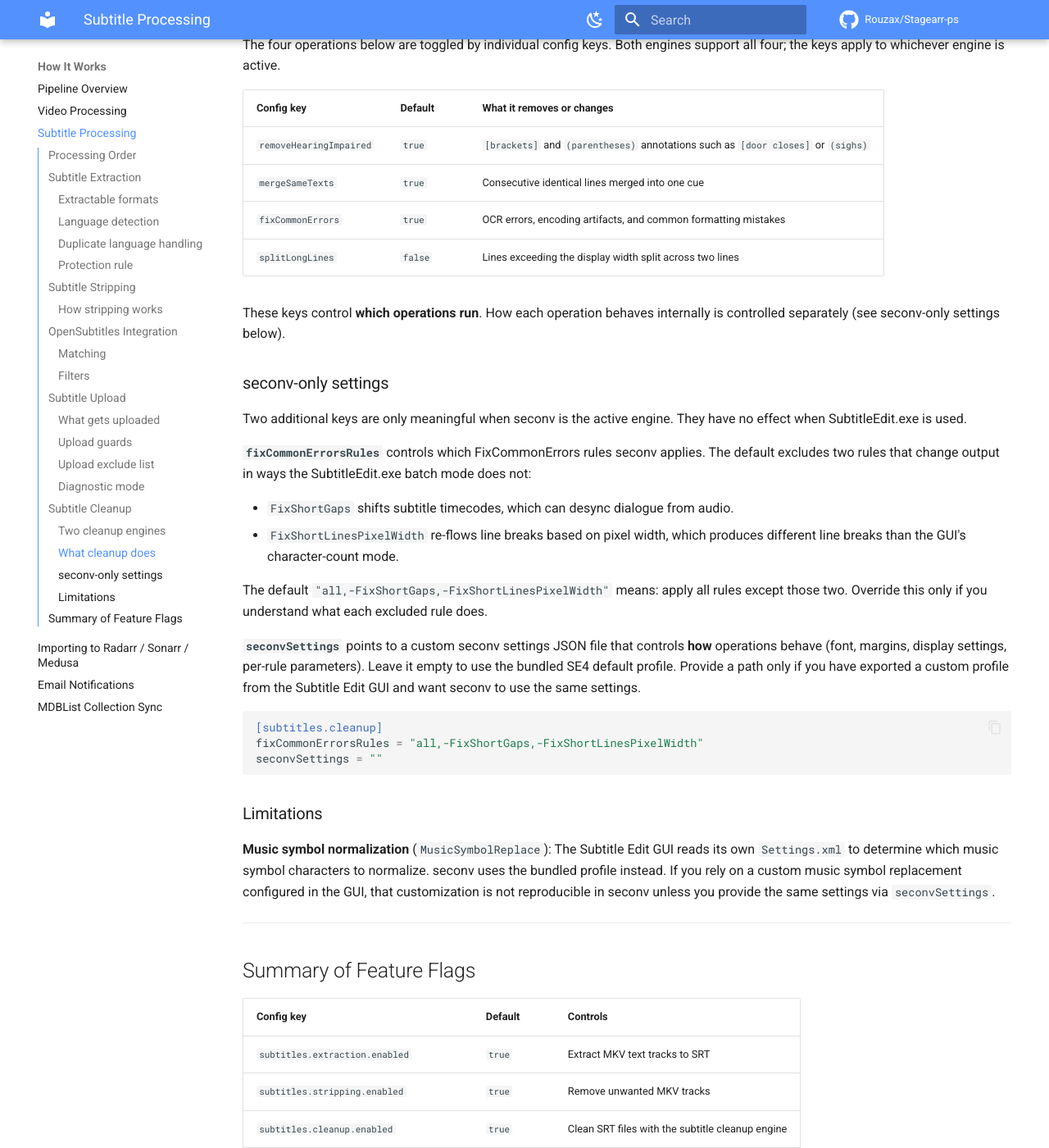
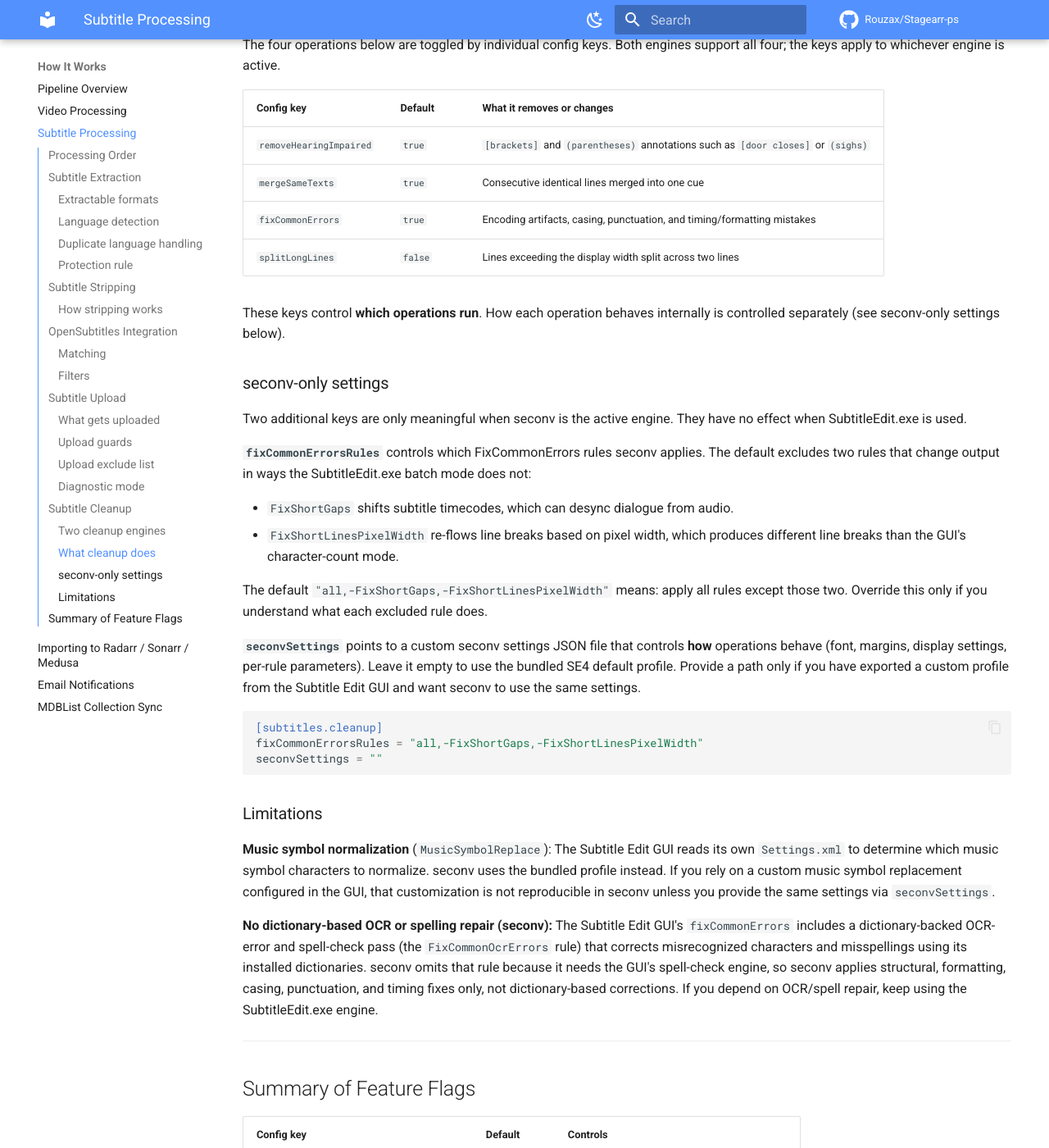
Before and after one commit to Rouzax/Stagearr-ps, an MkDocs documentation site: the page built from docs/subtitles.md, in a window 1280 px wide and 1400 px high, scrolled down 5863 px. Shown: the whole window at 82% size. Built offline with MkDocs 1.6.1 and Material for MkDocs 9.7.7, drawn with Linux system fonts in a browser that asks for light colours; comment, search, counter and statistics services are not loaded.

Commit message:
docs(subtitles): clarify seconv has no dictionary/OCR-error repair (FixCommonOcrErrors omitted)

```diff
--- a/docs/subtitles.md
+++ b/docs/subtitles.md
@@ -226,7 +226,7 @@ The four operations below are toggled by individual config keys. Both engines su
 |-----------|---------|---------------------------|
 | `removeHearingImpaired` | `true` | `[brackets]` and `(parentheses)` annotations such as `[door closes]` or `(sighs)` |
 | `mergeSameTexts` | `true` | Consecutive identical lines merged into one cue |
-| `fixCommonErrors` | `true` | OCR errors, encoding artifacts, and common formatting mistakes |
+| `fixCommonErrors` | `true` | Encoding artifacts, casing, punctuation, and timing/formatting mistakes |
 | `splitLongLines` | `false` | Lines exceeding the display width split across two lines |
 
 These keys control **which operations run**. How each operation behaves internally is controlled separately (see seconv-only settings below).
@@ -254,6 +254,8 @@ seconvSettings = ""
 
 **Music symbol normalization** (`MusicSymbolReplace`): The Subtitle Edit GUI reads its own `Settings.xml` to determine which music symbol characters to normalize. seconv uses the bundled profile instead. If you rely on a custom music symbol replacement configured in the GUI, that customization is not reproducible in seconv unless you provide the same settings via `seconvSettings`.
 
+**No dictionary-based OCR or spelling repair (seconv):** The Subtitle Edit GUI's `fixCommonErrors` includes a dictionary-backed OCR-error and spell-check pass (the `FixCommonOcrErrors` rule) that corrects misrecognized characters and misspellings using its installed dictionaries. seconv omits that rule because it needs the GUI's spell-check engine, so seconv applies structural, formatting, casing, punctuation, and timing fixes only, not dictionary-based corrections. If you depend on OCR/spell repair, keep using the SubtitleEdit.exe engine.
+
 ---
 
 ## Summary of Feature Flags
```
